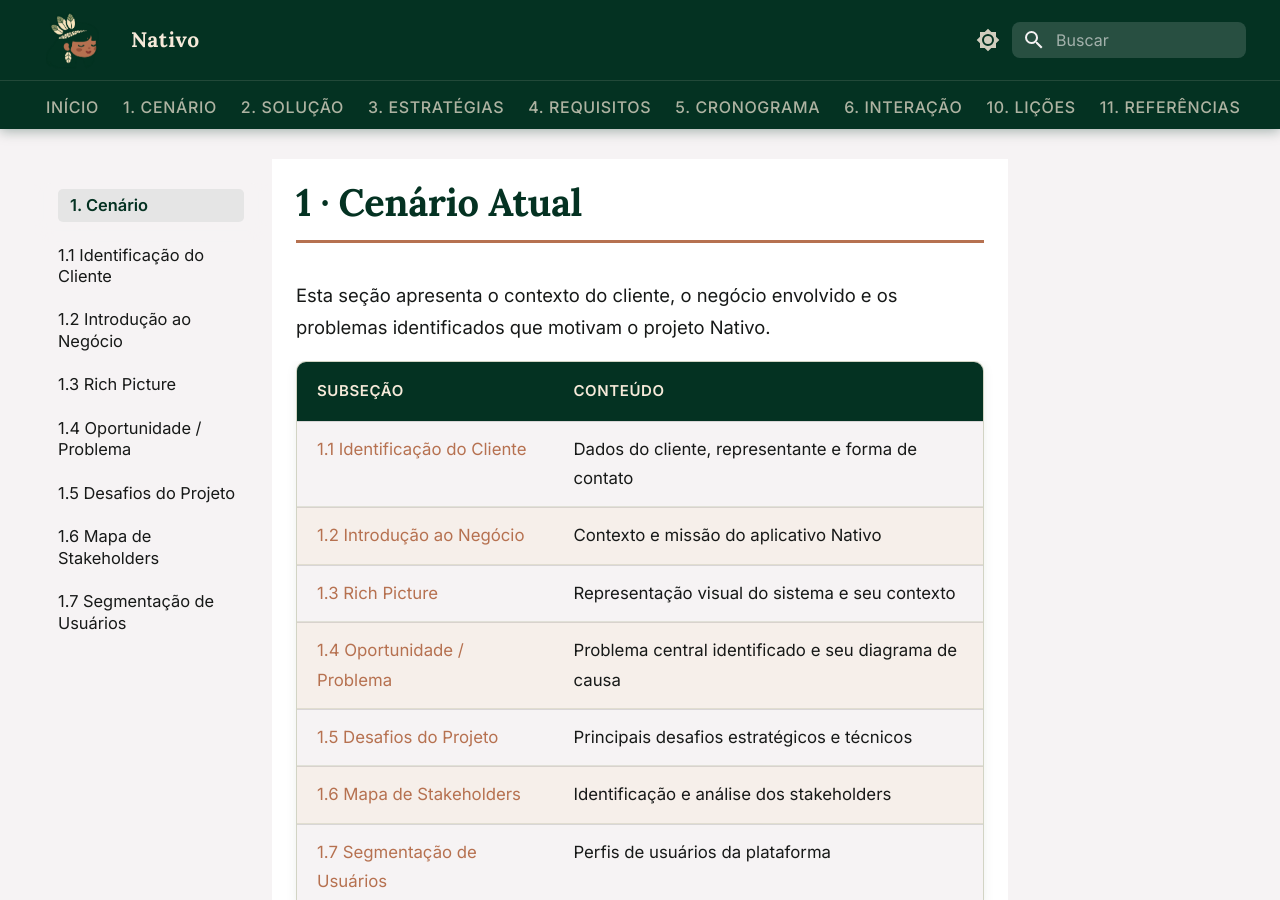
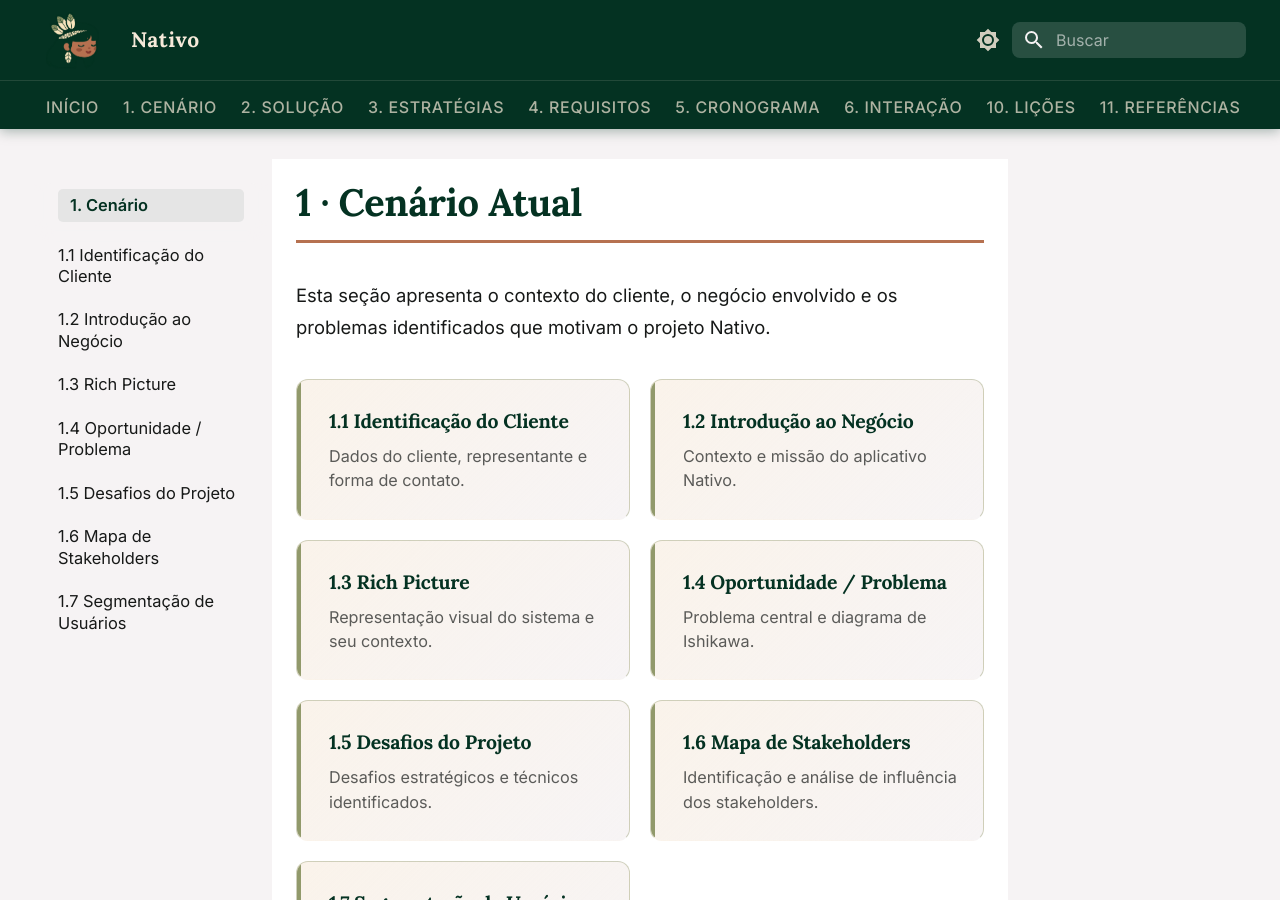
Before and after one commit to mdsreq-fga-unb/REQ-2026.1-T02-Nativo, an MkDocs documentation site: the page built from docs/01-cenario/index.md, in a window 1280 px wide and 900 px high. Built offline with MkDocs 1.6.1 and Material for MkDocs 9.7.7, drawn with Linux system fonts in a browser that asks for light colours.

Commit message:
fix: retirando tabelas

```diff
--- a/docs/01-cenario/index.md
+++ b/docs/01-cenario/index.md
@@ -1,16 +1,6 @@
 # 1 · Cenário Atual
 
 Esta seção apresenta o contexto do cliente, o negócio envolvido e os problemas identificados que motivam o projeto Nativo.
-
-| Subseção | Conteúdo |
-| :--- | :--- |
-| [1.1 Identificação do Cliente](cliente.md) | Dados do cliente, representante e forma de contato |
-| [1.2 Introdução ao Negócio](negocio.md) | Contexto e missão do aplicativo Nativo |
-| [1.3 Rich Picture](rich-picture.md) | Representação visual do sistema e seu contexto |
-| [1.4 Oportunidade / Problema](oportunidade.md) | Problema central identificado e seu diagrama de causa |
-| [1.5 Desafios do Projeto](desafios.md) | Principais desafios estratégicos e técnicos |
-| [1.6 Mapa de Stakeholders](stakeholders.md) | Identificação e análise dos stakeholders |
-| [1.7 Segmentação de Usuários](segmentacao.md) | Perfis de usuários da plataforma |
 
 <div class="section-cards">
   <a class="section-card" href="cliente/">
--- a/mkdocs.yml
+++ b/mkdocs.yml
@@ -117,5 +117,3 @@ nav:
 
   - 11. Referências:
     - Visão Geral: 11-referencias/index.md
-    - Aplicativos e Plataformas: 11-referencias/aplicativos.md
-    - Referências Acadêmicas: 11-referencias/academicas.md
```
Also changed, not shown: docs/02-solucao/index.md (+0 -10 lines).
